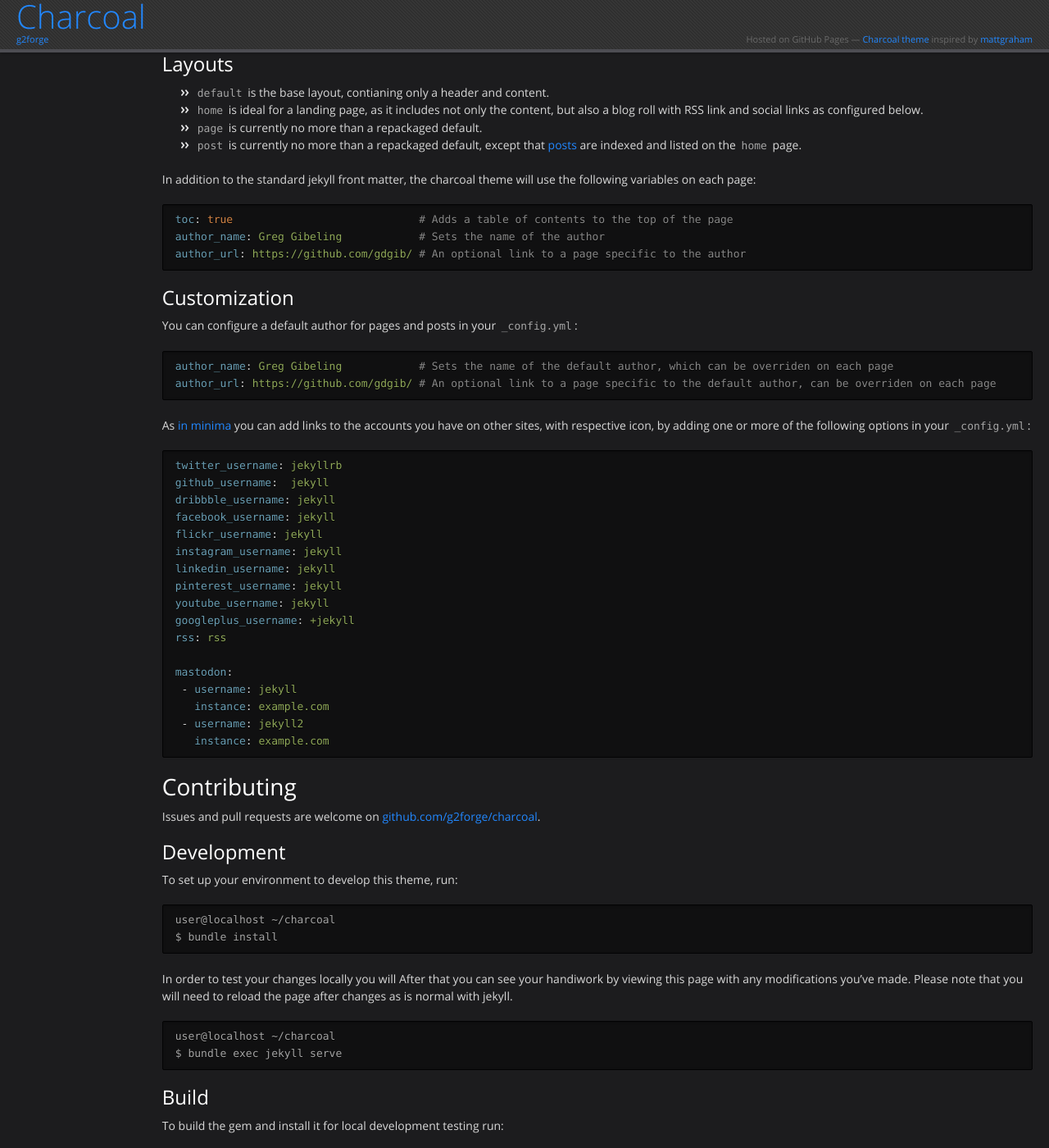
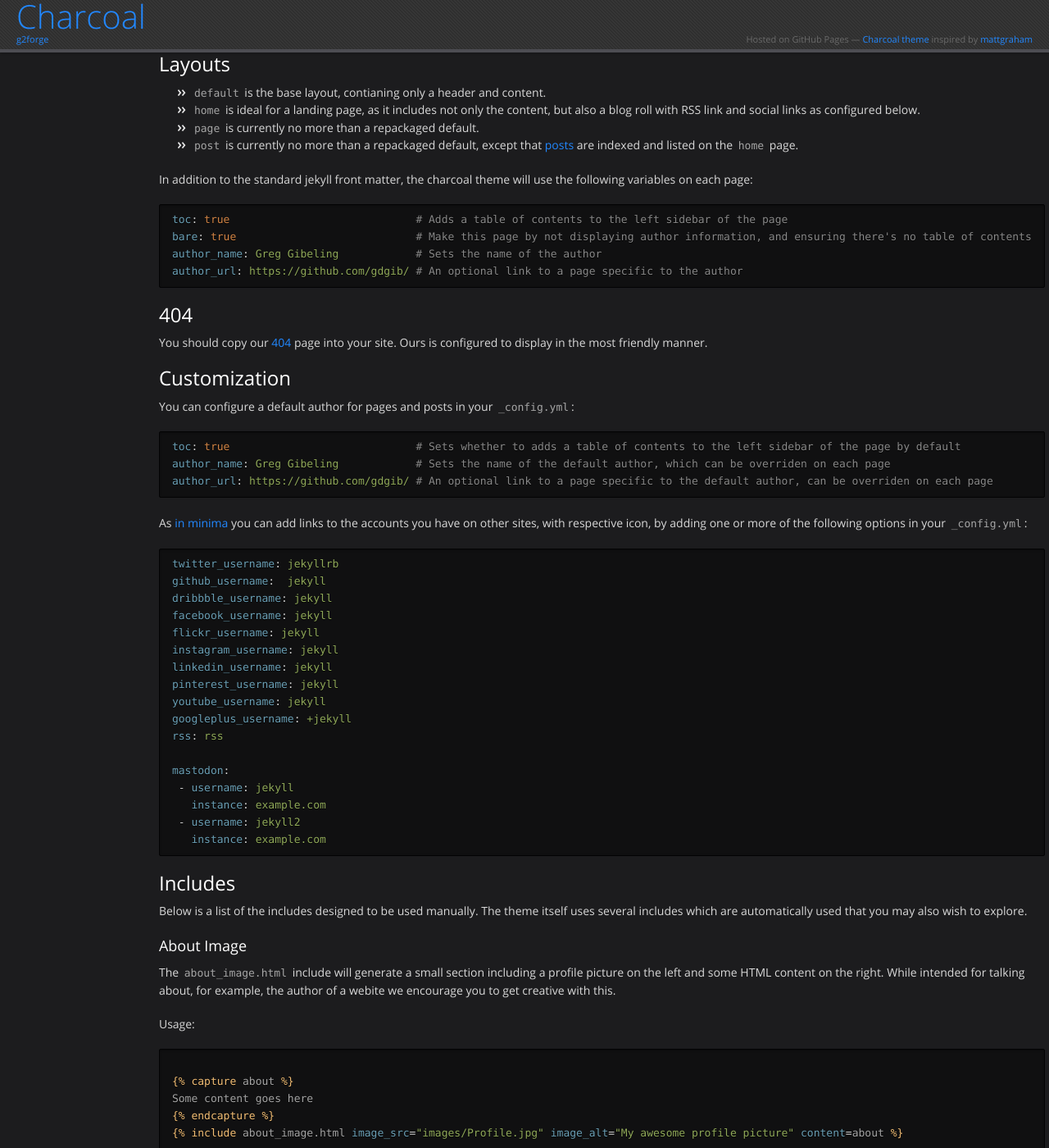
Before and after one commit to g2forge/charcoal, a Jekyll site: the page built from README.md, in a window 1280 px wide and 1400 px high, scrolled down 783 px. Shown: the whole window at 82% size. Built offline with Jekyll 4.4.1, drawn with Linux system fonts in a browser that asks for light colours; nearby versions of some CDN libraries; some of the changed text lies outside the part shown.

Commit message:
G2-219 Site level toc control, bare pages, 404 and about_image docs

````diff
--- a/README.md
+++ b/README.md
@@ -52,16 +51,23 @@ $ bundle install
 In addition to the standard jekyll front matter, the charcoal theme will use the following variables on each page:
 
 ```yaml
-toc: true                             # Adds a table of contents to the top of the page
+toc: true                             # Adds a table of contents to the left sidebar of the page
+bare: true                            # Make this page by not displaying author information, and ensuring there's no table of contents
 author_name: Greg Gibeling            # Sets the name of the author
 author_url: https://github.com/gdgib/ # An optional link to a page specific to the author
 ```
+
+## 404
+
+You should copy our [404](https://github.com/g2forge/charcoal/blob/master/404.html) page into your site.
+Ours is configured to display in the most friendly manner.
 
 ## Customization
 
 You can configure a default author for pages and posts in your `_config.yml`:
 
 ```yaml
+toc: true                             # Sets whether to adds a table of contents to the left sidebar of the page by default
 author_name: Greg Gibeling            # Sets the name of the default author, which can be overriden on each page
 author_url: https://github.com/gdgib/ # An optional link to a page specific to the default author, can be overriden on each page
 ```
@@ -87,6 +93,33 @@ mastodon:
  - username: jekyll2
    instance: example.com
 ```
+
+## Includes
+
+Below is a list of the includes designed to be used manually.
+The theme itself uses several includes which are automatically used that you may also wish to explore.
+
+### About Image
+
+The `about_image.html` include will generate a small section including a profile picture on the left and some HTML content on the right.
+While intended for talking about, for example, the author of a webite we encourage you to get creative with this.
+
+Usage:
+
+```liquid
+{% raw %}
+{% capture about %}
+Some content goes here
+{% endcapture %}
+{% include about_image.html image_src="images/Profile.jpg" image_alt="My awesome profile picture" content=about %}
+{% endraw %}
+```
+
+Parameters:
+
+* `image_src` (`string`) - The page or URL of the image to display
+* `image_alt` (`string`) - The alternate text of the image
+* `content`   (`text`) - The content to display to the right of the image
 
 # Contributing
 
--- a/_config.yml
+++ b/_config.yml
@@ -12,6 +12,7 @@ author_name: Greg Gibeling
 author_url: https://github.com/gdgib/
 github_username: gdgib
 linkedin_username: greg-gibeling-91924676
+toc: true
 
 # Blog settings
 show_excerpts: true
--- a/_layouts/default.html
+++ b/_layouts/default.html
@@ -9,17 +9,19 @@
 					<div id="title">
 						<h1>{{ page.title }}</h1>
 						<hr>
+						{% unless page.bare %}
 						<span class="credits left">By <a href="{{ page.author_url | default: site.author_url }}">{{ page.author_name | default: site.author_name }}</a></span>
 						<span class="credits right">{{ page.date | date: date_format }}</span>
+						{% endunless %}
 					</div>
 
 					<div class="content">
-						{% if page.toc %}
+						{% unless page.bare %}{% assign generate_toc = page.toc | default: site.toc %}{% if generate_toc %}
 							<div class="sidebar">
 								<h1 id="contents">Contents</h1>
 								{% include toc.html html=content %}
 							</div>
-						{% endif %}
+						{% endif %}{% endunless %}
 
 						<div class="main">
 							{{ content }}
````
Also changed, not shown: other parts of README.md (+0 -1 lines), 404.html (+4 -21 lines).
